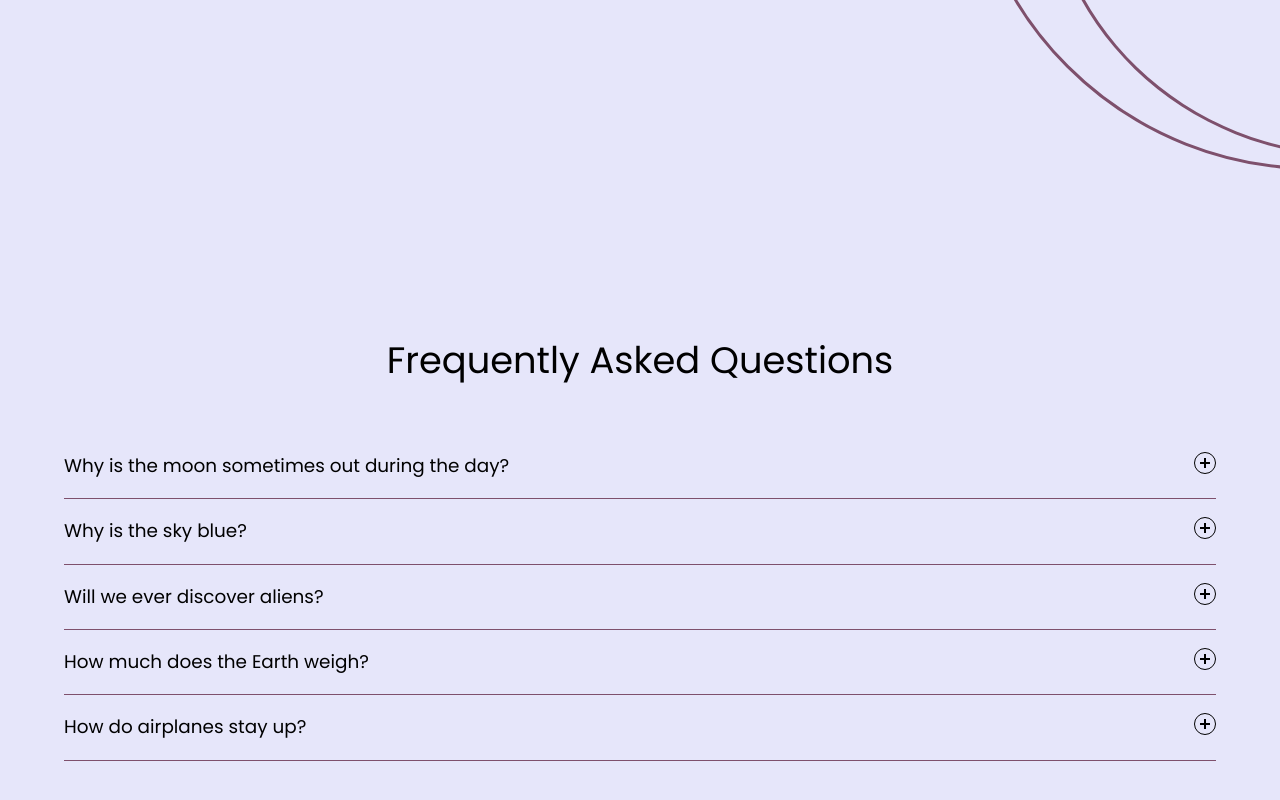
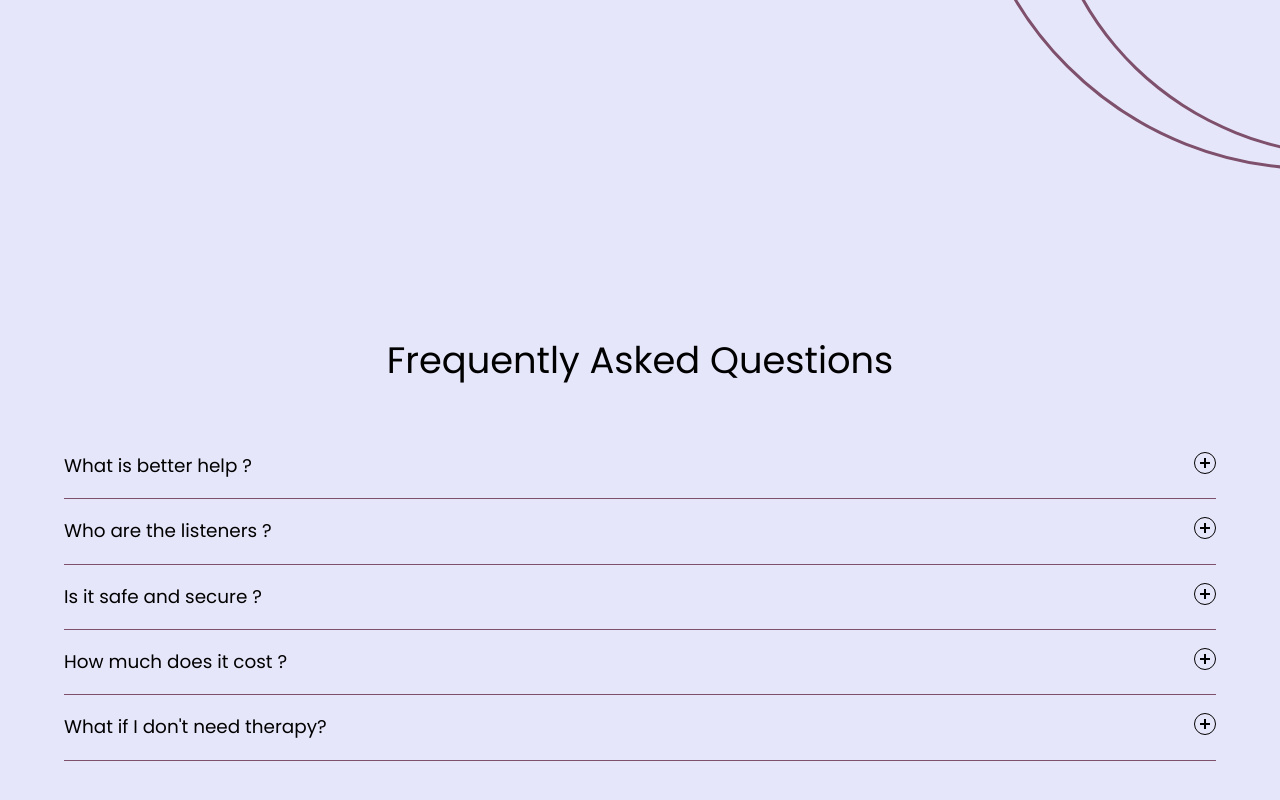
Before and after one commit to HuzefaDohadwala/MERN_Serenity, a React (Create React App) app in the folder my-app/: page /discover in a window 1280 px wide. Shown: the part 2166-2966 px from the top of the page. Built offline with nearby package versions, Linux system fonts and the light colour scheme.

Commit message:
faq and scrollbar fix

```diff
--- a/my-app/src/App.css
+++ b/my-app/src/App.css
@@ -1,3 +1,7 @@
+
+body::-webkit-scrollbar{
+  display: none;
+}
 
 .App {
   text-align: center;
--- a/my-app/src/components/Disc1.css
+++ b/my-app/src/components/Disc1.css
@@ -15,6 +15,7 @@
   grid-template-columns: 53% 43%;
   overflow: hidden;
 }
+
 
 .disc1-image-bg {
   /* Previous styles if any */
--- a/my-app/src/components/Disc2.css
+++ b/my-app/src/components/Disc2.css
@@ -7,6 +7,7 @@
     position: relative;
     overflow: hidden;
 }
+
 
 .disc2_semic11{
     width: 700px; /* Double the width of the container */
--- a/my-app/src/components/Disc3.jsx
+++ b/my-app/src/components/Disc3.jsx
@@ -33,56 +33,56 @@ const Disc3 = () => {
       <div className="accordion">
         <div className="accordion-item">
           <button id="accordion-button-1" aria-expanded="false">
-            <span className="accordion-title">Why is the moon sometimes out during the day?</span>
+            <span className="accordion-title">What is better help ?</span>
             <span className="icon" aria-hidden="true"></span>
           </button>
           <div className="accordion-content">
             <p classNameName="accordion-para">
-                hello
+            It is an online web based mental health app to provide its members a judgement free and affordable mental health care service
             </p>
           </div>
         </div>
         <div className="accordion-item">
           <button id="accordion-button-2" aria-expanded="false">
-            <span className="accordion-title">Why is the sky blue?</span>
+            <span className="accordion-title">Who are the listeners ?</span>
             <span className="icon" aria-hidden="true"></span>
           </button>
           <div className="accordion-content">
             <p classNameName="accordion-para">
-                    hello
+            The listeners are working psychologist and students who are trained extensively through a program to provide our members the best possible help they need.
             </p>
           </div>
         </div>
         <div className="accordion-item">
           <button id="accordion-button-3" aria-expanded="false">
-            <span className="accordion-title">Will we ever discover aliens?</span>
+            <span className="accordion-title">Is it safe and secure ?</span>
             <span className="icon" aria-hidden="true"></span>
           </button>
           <div className="accordion-content">
             <p classNameName="accordion-para">
-                hello
+            Better help promotes anonymity to ensure neither the identity of the member or listener is revealed.
             </p>
           </div>
         </div>
         <div className="accordion-item">
           <button id="accordion-button-4" aria-expanded="false">
-            <span className="accordion-title">How much does the Earth weigh?</span>
+            <span className="accordion-title">How much does it cost ?</span>
             <span className="icon" aria-hidden="true"></span>
           </button>
           <div className="accordion-content">
             <p classNameName="accordion-para">
-                hello
+            Members who seek out therapy get the first session free and the later sessions are charged based on the therapist and session duration. Rest all services are free of cost.
             </p>
           </div>
         </div>
         <div className="accordion-item">
           <button id="accordion-button-5" aria-expanded="false">
-            <span className="accordion-title">How do airplanes stay up?</span>
+            <span className="accordion-title">What if I don't need therapy?</span>
             <span className="icon" aria-hidden="true"></span>
           </button>
           <div className="accordion-content">
             <p classNameName="accordion-para">
-                Lorem ipsum, dolor sit amet consectetur adipisicing elit. Porro ex nisi, explicabo hic soluta non sit recusandae sequi at eos ab quas, quae, illum laudantium aliquid optio! Rerum, dignissimos saepe.
+            Not all members require a therapist at all times, better help promotes a safe and free space where members can contact listeners and help them better understand their situation.
             </p>
           </div>
         </div>
```
Also changed, not shown: my-app/src/components/Discover.css (line endings or trailing spaces).
